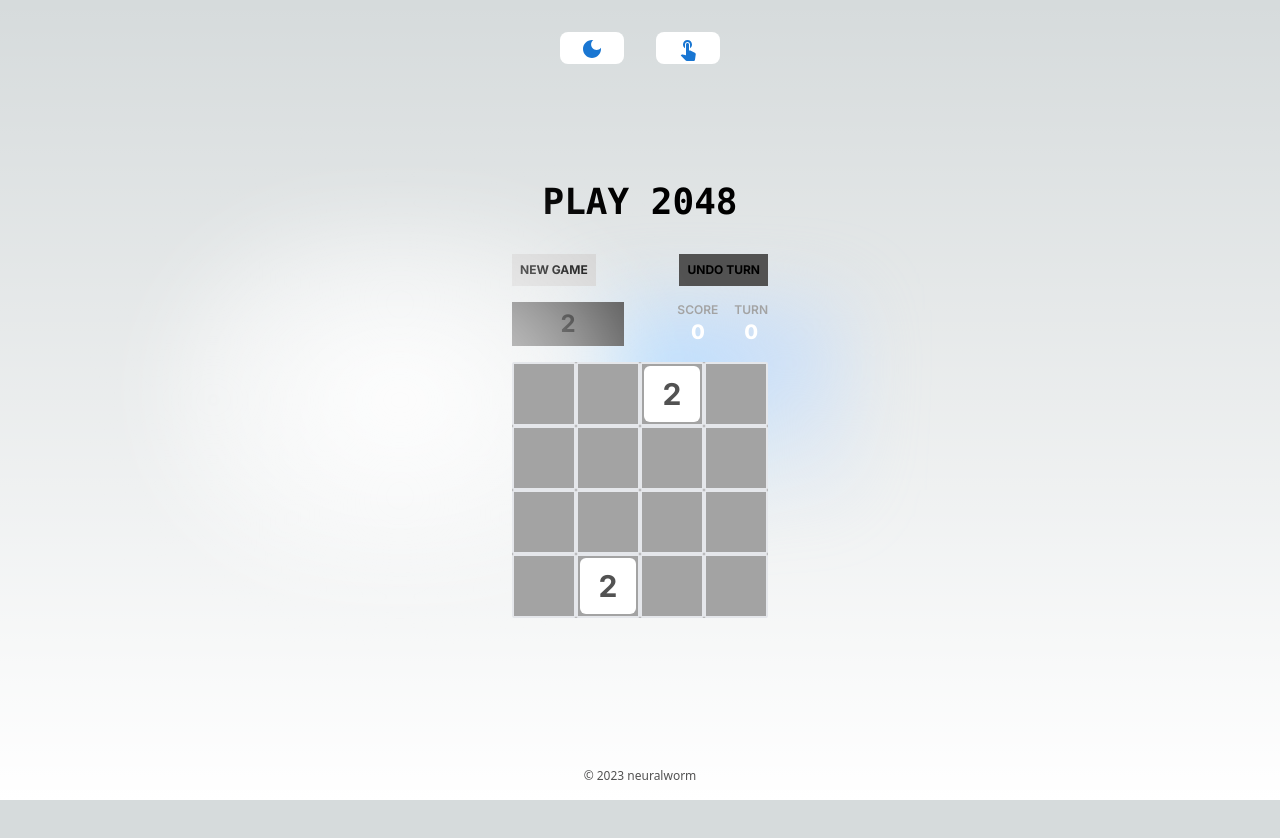
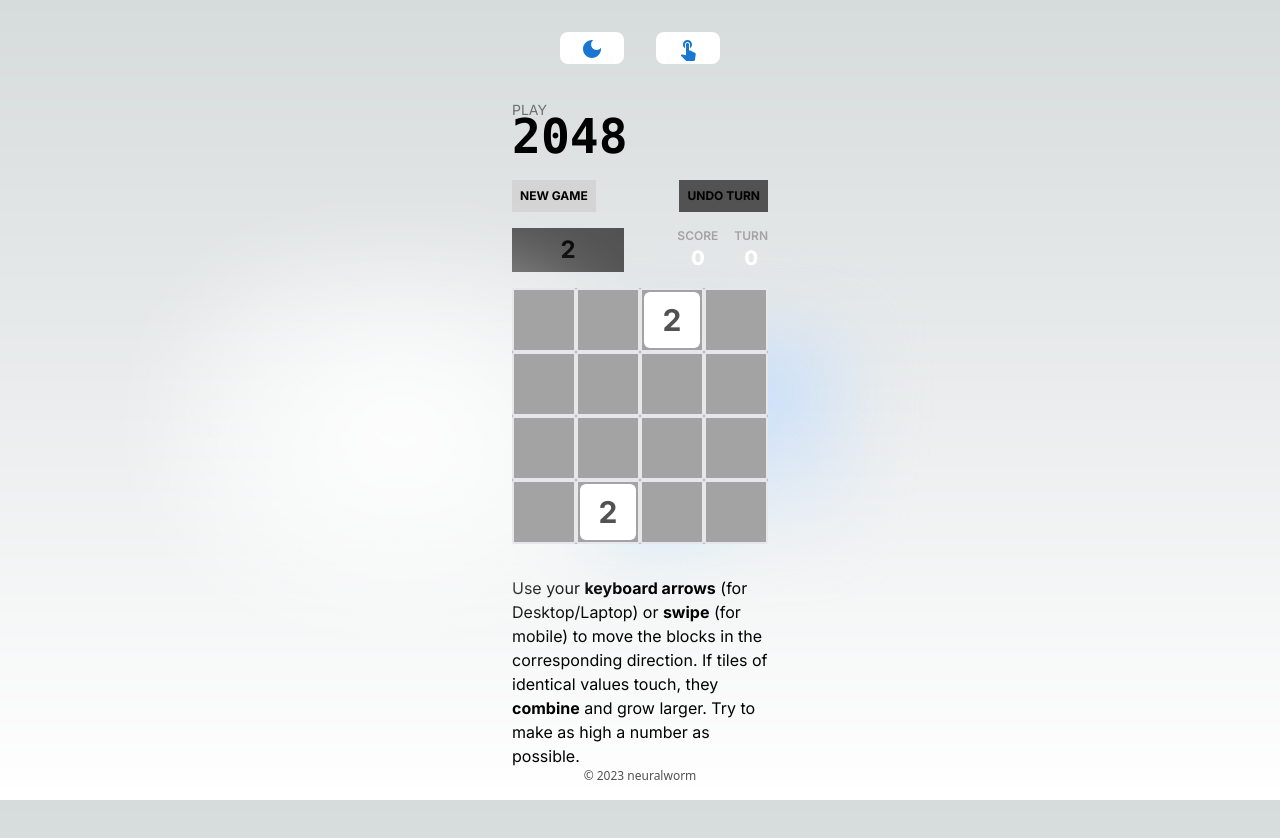
Before and after one commit to neuralworm/2048, a Next.js app: page / in a window 1280 px wide. Shown: the top 838 px of the page. Before the commit the page ends 800 px from the top, so only its background shows below. Built offline with nearby package versions, Linux system fonts and the light colour scheme.

Commit message:
Added how to play and info section. Preventing scroll on arrow key.

```diff
--- a/src/components/GameView.tsx
+++ b/src/components/GameView.tsx
@@ -108,7 +108,7 @@ const GameView = () => {
                     let me: Cell = cell
                     let you: Cell = col[i + 1 + j]
                     let canIMoveDown: boolean = canIMoveTo(me, you)
-                    if(!canIMoveDown) break
+                    if (!canIMoveDown) break
                     if (you == null) {
                         col[i + j] = null
                         col[i + 1 + j] = me
@@ -148,7 +148,7 @@ const GameView = () => {
                     let me: Cell = cell
                     let you: Cell = col[i - 1 - j]
                     let canIMoveDown: boolean = canIMoveTo(me, you)
-                    if(!canIMoveDown) break
+                    if (!canIMoveDown) break
                     if (you == null) {
                         col[i - j] = null
                         col[i - 1 - j] = me
@@ -186,7 +186,7 @@ const GameView = () => {
                     let me: Cell = cell
                     let you: Cell = col[i - 1 - j]
                     let canIMoveDown: boolean = canIMoveTo(me, you)
-                    if(!canIMoveDown) break
+                    if (!canIMoveDown) break
                     if (you == null) {
                         col[i - j] = null
                         col[i - 1 - j] = me
@@ -224,7 +224,7 @@ const GameView = () => {
                     let me: Cell = cell
                     let you: Cell = col[i + 1 + j]
                     let canIMoveDown: boolean = canIMoveTo(me, you)
-                    if(!canIMoveDown) break
+                    if (!canIMoveDown) break
                     if (you == null) {
                         col[i + j] = null
                         col[i + 1 + j] = me
@@ -251,8 +251,8 @@ const GameView = () => {
     // Check if game over and add new 2
     const endTurn = (newGameBoard: any[][]) => {
         // CHECK FOR DOUBLE CELLS TO COMBINE AND GET SCORE
-        let combinedCells: Cell[][] = newGameBoard.flat().filter((cell: any)=>{
-            if(Array.isArray(cell)) return true
+        let combinedCells: Cell[][] = newGameBoard.flat().filter((cell: any) => {
+            if (Array.isArray(cell)) return true
             return false
         })
         let score = 0
@@ -347,6 +347,7 @@ const GameView = () => {
     }, [])
     const keys = (e: KeyboardEvent) => {
         // console.log(e)
+        e.preventDefault()
         switch (e.key) {
             case "ArrowUp":
                 swipeUp(getCurrentBoardCopy())
@@ -367,7 +368,12 @@ const GameView = () => {
     }
     return (
         <div {...handlers} className="cursor-grab select-none" id="drag-area">
-            <div className="text-4xl font-bold mb-8 text-center font-mono">PLAY 2048</div>
+            <div id="title-container">
+                <h3 className="leading-7 text-sm opacity-50">
+                    PLAY
+                </h3>
+                <h1 className="text-5xl font-bold mb-8 text-left font-mono leading-6">2048</h1>
+            </div>
 
             {/* GAME STATE CONTROLS */}
             <div className="flex flex-row justify-between mb-4">
@@ -424,8 +430,8 @@ const GameView = () => {
                 <div id="active-cells" className="absolute top-0 left-0 right-0 bottom-0 w-64 h-64">
                     {/* NON-NESTED MAPPED ARRAY METHOD */}
                     {
-                        gameBoard.flat().map((cell: Cell|any, index: number)=>{
-                            if(cell != null) return(
+                        gameBoard.flat().map((cell: Cell | any, index: number) => {
+                            if (cell != null) return (
                                 <Block key={`${cell.id}`} cell={cell} coord={cell.coord}></Block>
                             )
                         })
--- /dev/null
+++ b/src/components/infoview/InfoView.tsx
@@ -0,0 +1,12 @@
+const InfoView = () => {
+    return(
+        <section className="w-64 mt-8">
+            <div id="about-section">
+                <h4>
+                    Use your <strong>keyboard arrows</strong> (for Desktop/Laptop) or <strong>swipe</strong> (for mobile) to move the blocks in the corresponding direction.  If tiles of identical values touch, they <strong>combine</strong> and grow larger.  Try to make as high a number as possible.
+                </h4>
+            </div>
+        </section>
+    )
+}
+export default InfoView
--- a/src/pages/index.tsx
+++ b/src/pages/index.tsx
@@ -6,6 +6,7 @@ import {useState} from 'react'
 import SettingsView from '@/components/SettingsView'
 import { Snackbar } from '@mui/material'
 import Head from 'next/head'
+import InfoView from '@/components/infoview/InfoView'
 
 const inter = Inter({ subsets: ['latin'] })
 
@@ -41,8 +42,9 @@ export default function Home() {
       <Snackbar anchorOrigin={{vertical: "bottom", horizontal: "center"}} autoHideDuration={1000} open={alert} message={message} onClose={() => clearMessage()}></Snackbar>
 
 
-      <div className="w-full h-full relative flex place-items-center items-center justify-center before:absolute before:h-[300px] before:w-[480px] before:-translate-x-1/2 before:rounded-full before:bg-gradient-radial before:from-white before:to-transparent before:blur-2xl before:content-[''] after:absolute after:-z-20 after:h-[180px] after:w-[240px] after:translate-x-1/3 after:bg-gradient-conic after:from-sky-200 after:via-blue-200 after:blur-2xl after:content-[''] before:dark:bg-gradient-to-br before:dark:from-transparent before:dark:to-blue-700/10 after:dark:from-sky-900 after:dark:via-[#0141ff]/40 before:lg:h-[360px]">
+      <div className="w-full h-full relative flex place-items-center flex-col items-center justify-center before:absolute before:h-[300px] before:w-[480px] before:-translate-x-1/2 before:rounded-full before:bg-gradient-radial before:from-white before:to-transparent before:blur-2xl before:content-[''] after:absolute after:-z-20 after:h-[180px] after:w-[240px] after:translate-x-1/3 after:bg-gradient-conic after:from-sky-200 after:via-blue-200 after:blur-2xl after:content-[''] before:dark:bg-gradient-to-br before:dark:from-transparent before:dark:to-blue-700/10 after:dark:from-sky-900 after:dark:via-[#0141ff]/40 before:lg:h-[360px]">
        <GameView></GameView>
+       <InfoView></InfoView>
       </div>
 
 
```
